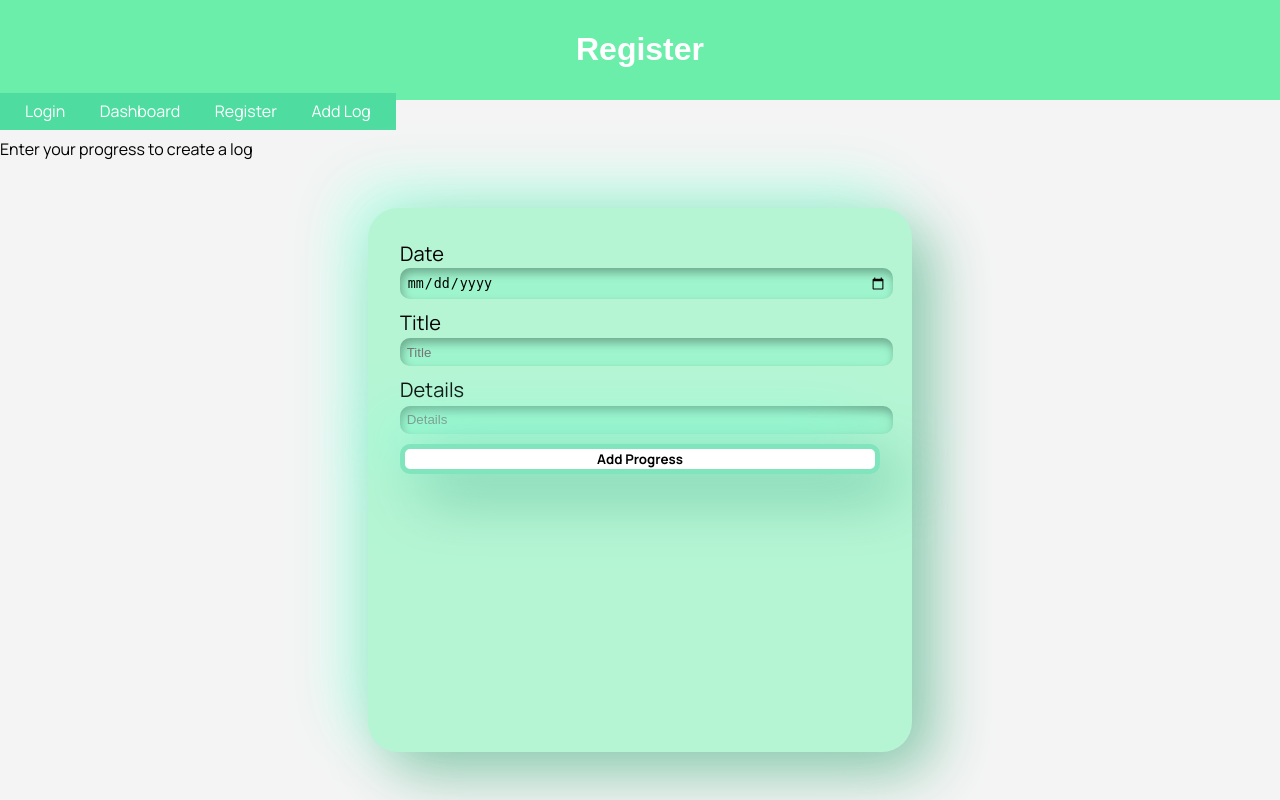
After one commit to appleshoops/ibis-study, a Flask app: page /add_log in a window 1280 px wide. The commit adds this page. Run offline with Flask 3, Linux system fonts and the light colour scheme; some web fonts are replaced.

Commit message:
Added progress logs form

```diff
--- a/app.py
+++ b/app.py
@@ -1,4 +1,5 @@
 from flask import Flask, render_template, request, flash, redirect, url_for, session
+from datetime import date
 import sqlite3
 
 app = Flask(__name__)
@@ -9,15 +10,42 @@ def get_db_connection():
     conn.row_factory = sqlite3.Row
     return conn
 
-@app.route('/')
-def index():
-    # return 'Index page'
-    return render_template('index.html')
+@app.route('/add_log', methods=['GET', 'POST'])
+def add_log():
+    if request.method == 'POST':
+        date = request.form['date']
+        title = request.form['title']
+        details = request.form['details']
+
+        conn = get_db_connection()
+        cursor = conn.cursor()
+
+        try:
+            cursor.execute(
+                f"INSERT INTO ProgressLogs (user_id, date, title, details) VALUES ('{session['user_id']}', '{date}', '{title}', '{details}')"
+            )
+            conn.commit()
+            flash('Log successfully created!', 'success')
+            return redirect(url_for('dashboard'))
+        except sqlite3.IntegrityError:
+            conn.close()
+            flash('Invalid entry, please enter all fields', 'error')
+            return redirect(url_for('add_log'))
+        except Exception as e:
+            conn.close()
+            flash(f'Error: {str(e)}', 'error')
+            return redirect(url_for('add_log'))
+
+    return render_template('addLog.html')
 
 @app.route('/dashboard')
 def dashboard():
     return render_template('dashboard.html')
 
+@app.route('/')
+def index():
+    # return 'Index page'
+    return render_template('index.html')
 @app.route('/login', methods=['GET', 'POST'])
 def login():
     if request.method == 'POST':
--- /dev/null
+++ b/templates/addLog.html
@@ -0,0 +1,17 @@
+{% extends 'base.html' %}
+{% block title %}Register - Smart Study Quiz App{% endblock %}
+{% block heading %}Register{% endblock %}
+{% block content %}
+        <p>Enter your progress to create a log</p>
+        <form method="POST" action="{{ url_for('add_log') }}">
+            <formtext>Date </br>
+            <input type="date" name="date" required></formtext>
+            <formtext>Title </br>
+            <input type="text" name="title" placeholder="Title" required></formtext>
+            <formtext>Details </br>
+                <input type="text" name="details" placeholder="Details" required></formtext>
+            <button type="submit">Add Progress</button>
+
+        </form>
+
+{% endblock %}
--- a/templates/base.html
+++ b/templates/base.html
@@ -14,6 +14,7 @@
         <a href="{{ url_for('login') }}">Login</a>
         <a href="{{ url_for('dashboard') }}">Dashboard</a>
         <a href="{{ url_for('register') }}">Register</a>
+        <a href="{{ url_for('add_log') }}">Add Log</a>
     </navbar>
     <content>
         {% with messages = get_flashed_messages(with_categories=true) %}
```
Also changed, not shown: database.db (added).
